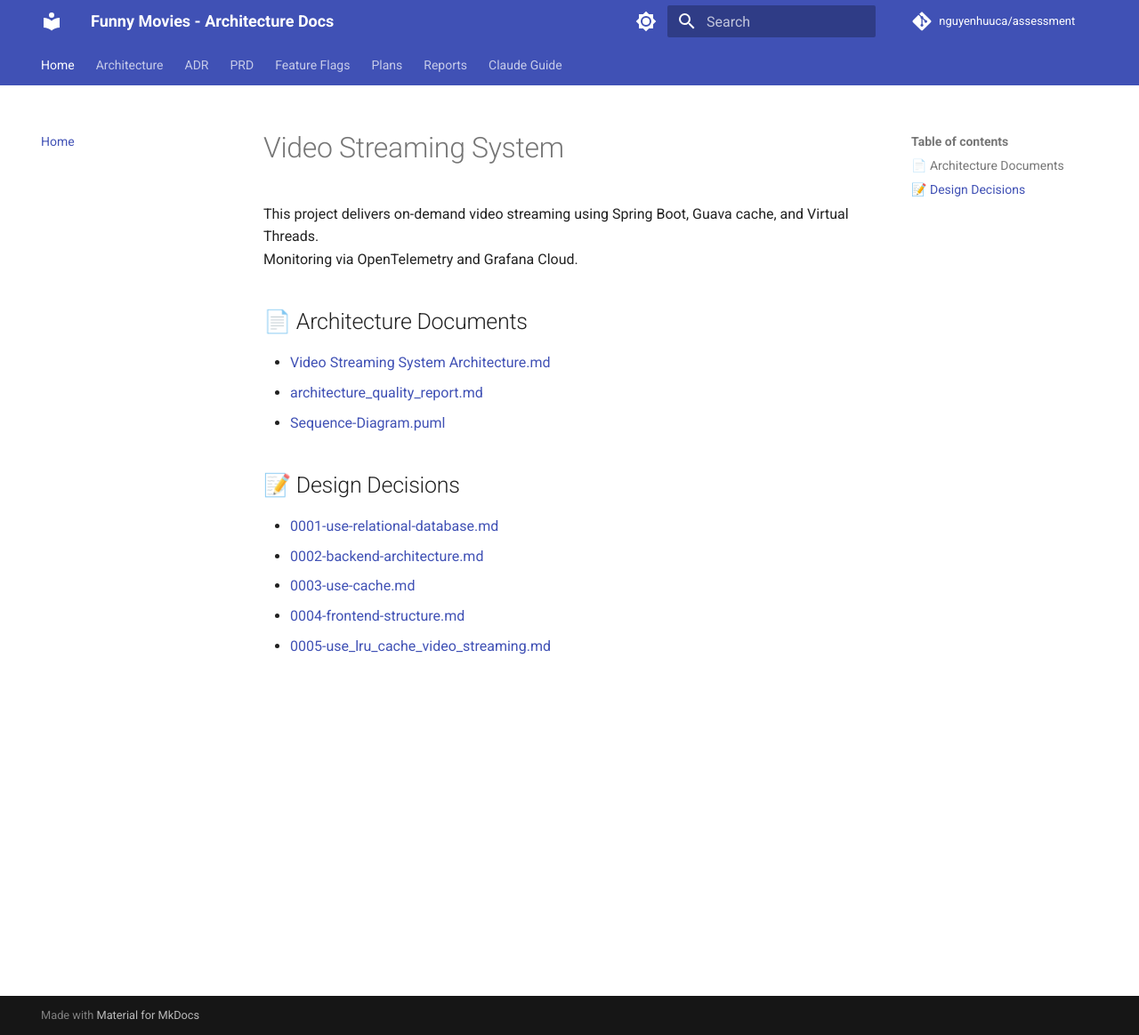
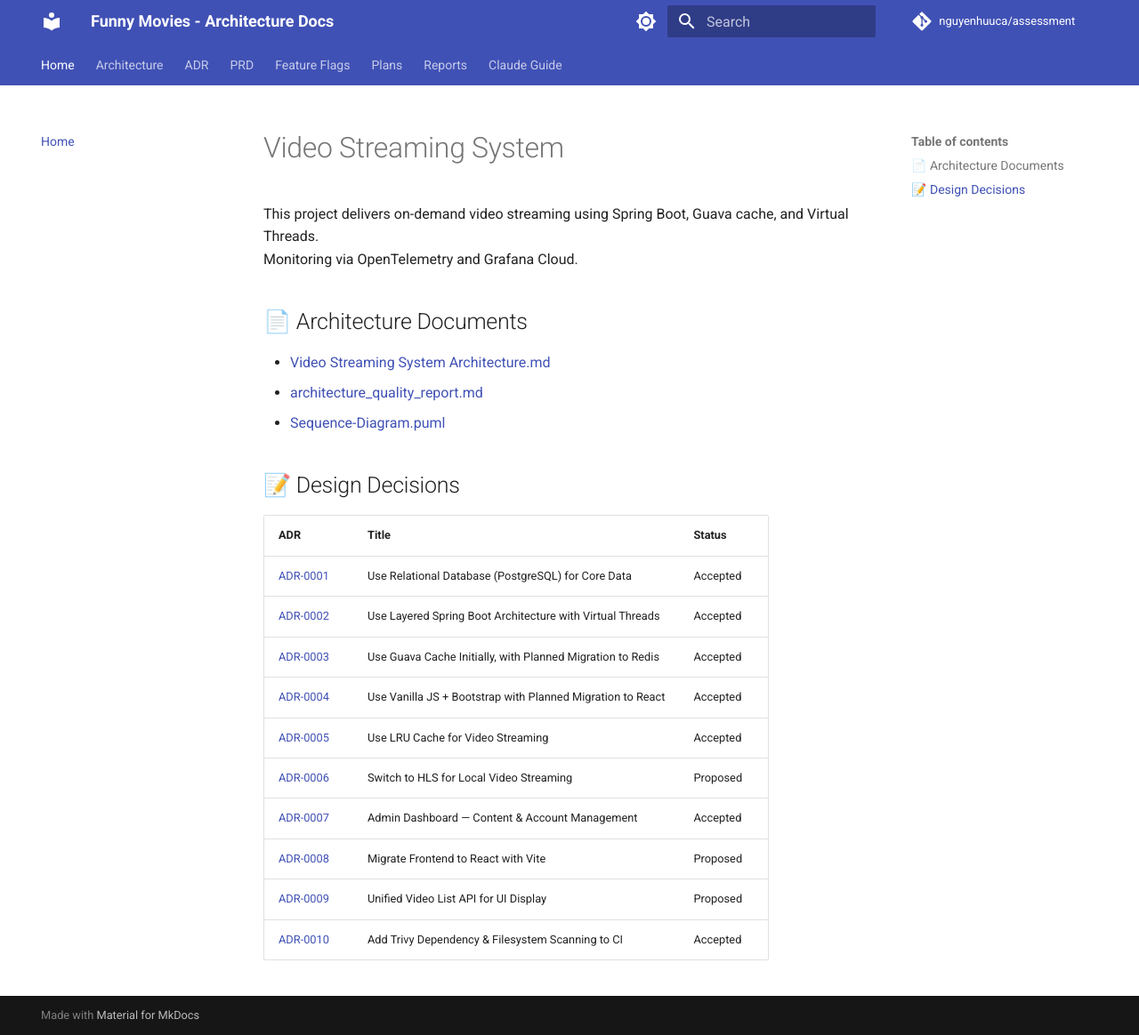
Before and after one commit to nguyenhuuca/assessment, an MkDocs documentation site: the page built from docs/README.md, in a window 1280 px wide and 1164 px high. Shown: the whole window at 89% size. Built offline with MkDocs 1.6.1 and Material for MkDocs 9.7.7, drawn with Linux system fonts in a browser that asks for light colours; comment, search, counter and statistics services are not loaded.

Commit message:
docs: update README with full ADR table (0001-0010)
Replace the plain list with a formatted table including all 10 ADRs,
their titles, and current status. Previously only ADR 0001-0005 were listed.

Co-Authored-By: Claude Sonnet 4.6 <noreply@anthropic.com>

```diff
--- a/docs/README.md
+++ b/docs/README.md
@@ -12,8 +12,15 @@ Monitoring via OpenTelemetry and Grafana Cloud.
 
 ## 📝 Design Decisions
 
-- [0001-use-relational-database.md](adr/0001-use-relational-database.md)
-- [0002-backend-architecture.md](adr/0002-backend-architecture.md)
-- [0003-use-cache.md](adr/0003-use-cache.md)
-- [0004-frontend-structure.md](adr/0004-frontend-structure.md)
-- [0005-use_lru_cache_video_streaming.md](adr/0005-use_lru_cache_video_streaming.md)
+| ADR | Title | Status |
+|-----|-------|--------|
+| [ADR-0001](adr/0001-use-relational-database.md) | Use Relational Database (PostgreSQL) for Core Data | Accepted |
+| [ADR-0002](adr/0002-backend-architecture.md) | Use Layered Spring Boot Architecture with Virtual Threads | Accepted |
+| [ADR-0003](adr/0003-use-cache.md) | Use Guava Cache Initially, with Planned Migration to Redis | Accepted |
+| [ADR-0004](adr/0004-frontend-structure.md) | Use Vanilla JS + Bootstrap with Planned Migration to React | Accepted |
+| [ADR-0005](adr/0005-use_lru_cache_video_streaming.md) | Use LRU Cache for Video Streaming | Accepted |
+| [ADR-0006](adr/0006-hls-video-streaming.md) | Switch to HLS for Local Video Streaming | Proposed |
+| [ADR-0007](adr/0007-admin-dashboard.md) | Admin Dashboard — Content & Account Management | Accepted |
+| [ADR-0008](adr/0008-react-migration.md) | Migrate Frontend to React with Vite | Proposed |
+| [ADR-0009](adr/0009-unified-video-list-api.md) | Unified Video List API for UI Display | Proposed |
+| [ADR-0010](adr/0010-trivy-container-scanning.md) | Add Trivy Dependency & Filesystem Scanning to CI | Accepted |
```
